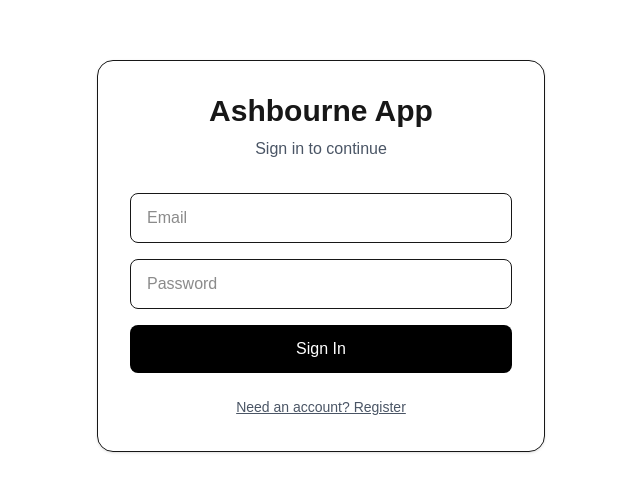
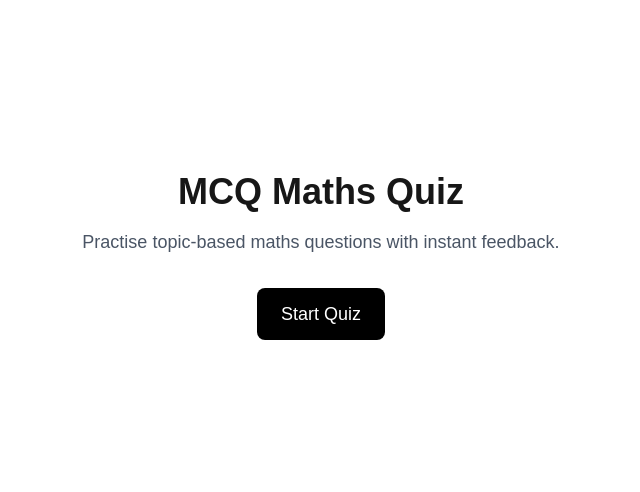
Before and after one commit to LeeKirbyAshbourne/mcq-app, a Next.js app: page / in a window 1280 px wide. Shown: the part 144-636 px from the top of the page, without its empty margins (319-959 px from the left). Built offline with nearby package versions, Linux system fonts and the light colour scheme.

Commit message:
fix homepage remove supabase

```diff
--- a/src/app/page.tsx
+++ b/src/app/page.tsx
@@ -1,98 +1,19 @@
-"use client";
-
-import { useState } from "react";
-import { supabase } from "./lib/supabase";
+import Link from "next/link";
 
 export default function Home() {
-  const [mode, setMode] = useState<"signin" | "register">("signin");
-  const [name, setName] = useState("");
-  const [email, setEmail] = useState("");
-  const [password, setPassword] = useState("");
-
   return (
-    <main className="min-h-screen flex items-center justify-center bg-white p-6">
-      <div className="w-full max-w-md border rounded-2xl p-8 shadow-sm">
-        <h1 className="text-3xl font-bold text-center">Ashbourne App</h1>
-
-        <p className="mt-2 text-center text-gray-600">
-          {mode === "signin" ? "Sign in to continue" : "Create your account"}
+    <main className="min-h-screen flex items-center justify-center bg-white p-8">
+      <div className="max-w-2xl w-full text-center">
+        <h1 className="text-4xl font-bold mb-4">MCQ Maths Quiz</h1>
+        <p className="text-lg text-gray-600 mb-8">
+          Practise topic-based maths questions with instant feedback.
         </p>
-
-        <div className="mt-8 space-y-4">
-          {mode === "register" && (
-            <input
-              className="w-full border rounded-lg px-4 py-3"
-              placeholder="Full name"
-              value={name}
-              onChange={(e) => setName(e.target.value)}
-            />
-          )}
-
-          <input
-            className="w-full border rounded-lg px-4 py-3"
-            placeholder="Email"
-            value={email}
-            onChange={(e) => setEmail(e.target.value)}
-          />
-
-          <input
-            className="w-full border rounded-lg px-4 py-3"
-            placeholder="Password"
-            type="password"
-            value={password}
-            onChange={(e) => setPassword(e.target.value)}
-          />
-
-          <button
-            className="w-full bg-black text-white rounded-lg py-3"
-            onClick={async () => {
-              if (mode === "register") {
-                const { error } = await supabase.auth.signUp({
-                  email,
-                  password,
-                  options: {
-                    data: {
-                      full_name: name,
-                    },
-                  },
-                });
-
-                if (error) {
-                  alert(error.message);
-                  return;
-                }
-
-                alert("Account created. You can now sign in.");
-                setMode("signin");
-              } else {
-                const { error } = await supabase.auth.signInWithPassword({
-                  email,
-                  password,
-                });
-
-                if (error) {
-                  alert(error.message);
-                  return;
-                }
-
-                window.location.href = "/setup";
-              }
-            }}
-          >
-            {mode === "signin" ? "Sign In" : "Register"}
-          </button>
-        </div>
-
-        <button
-          className="mt-6 w-full text-sm text-gray-600 underline"
-          onClick={() =>
-            setMode(mode === "signin" ? "register" : "signin")
-          }
+        <Link
+          href="/setup"
+          className="inline-block bg-black text-white px-6 py-3 rounded-lg text-lg"
         >
-          {mode === "signin"
-            ? "Need an account? Register"
-            : "Already have an account? Sign in"}
-        </button>
+          Start Quiz
+        </Link>
       </div>
     </main>
   );
```
